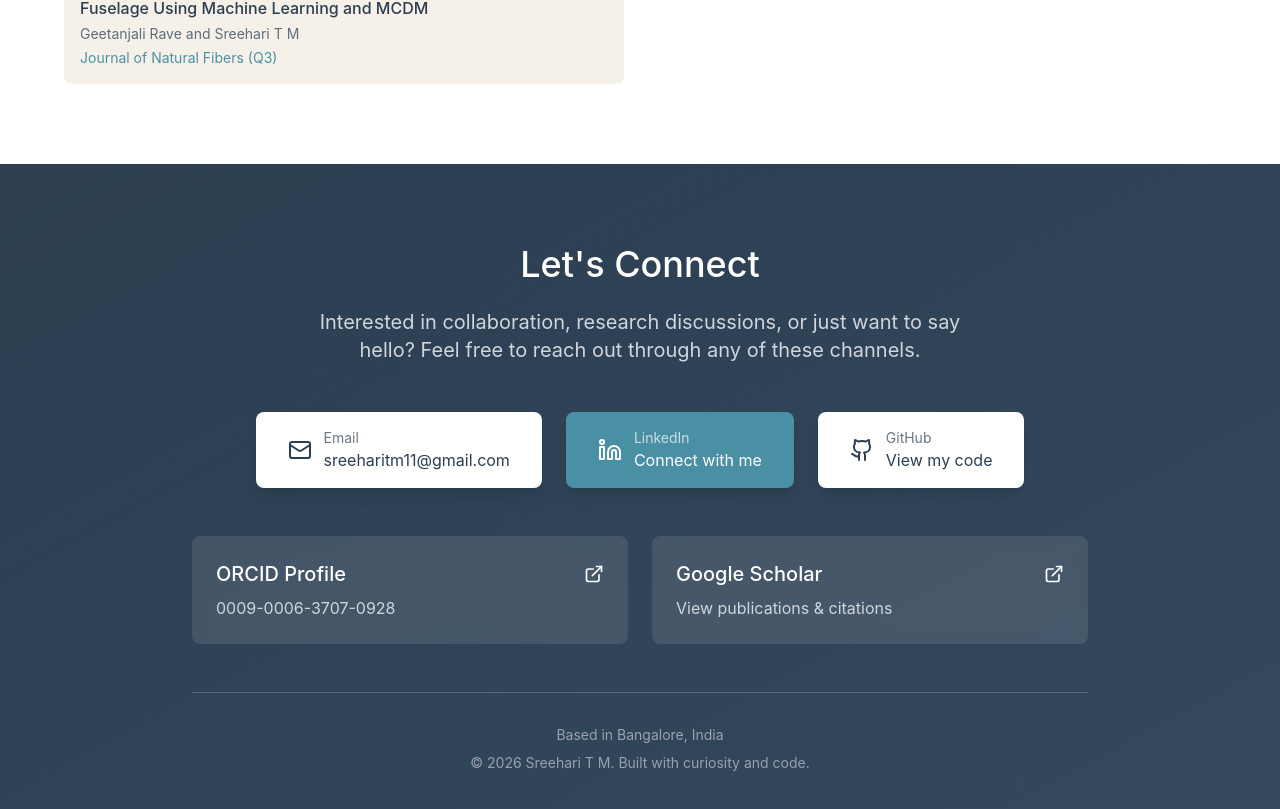
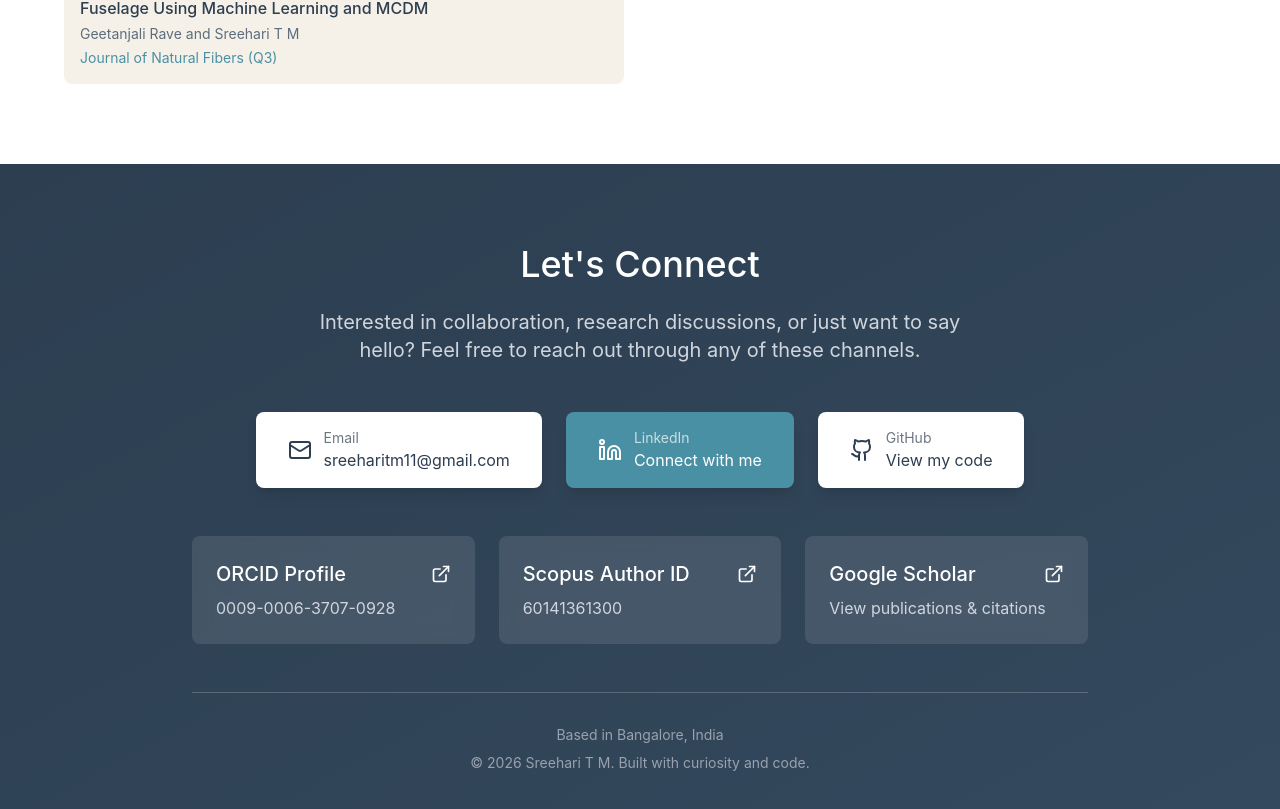
Before and after one commit to sreeharitm11/sreehari-academic-research-portfolio, a React (Vite) app: page / in a window 1280 px wide. Shown: the part 8010-8819 px from the top of the page. Built offline with nearby package versions, Linux system fonts and the light colour scheme.

Commit message:
Add Scopus author profile link

```diff
--- a/app/components/Contact.tsx
+++ b/app/components/Contact.tsx
@@ -59,7 +59,7 @@ export function Contact() {
             </motion.a>
           </div>
 
-          <div className="grid md:grid-cols-2 gap-6 text-left">
+          <div className="grid md:grid-cols-2 lg:grid-cols-3 gap-6 text-left">
             <motion.a
               href="https://orcid.org/0009-0006-3707-0928"
               target="_blank"
@@ -72,6 +72,20 @@ export function Contact() {
                 <ExternalLink className="w-5 h-5" />
               </div>
               <p className="text-gray-300">0009-0006-3707-0928</p>
+            </motion.a>
+
+            <motion.a
+              href="https://www.scopus.com/authid/detail.uri?authorId=60141361300"
+              target="_blank"
+              rel="noopener noreferrer"
+              whileHover={{ y: -5 }}
+              className="bg-white/10 backdrop-blur-sm p-6 rounded-lg text-white hover:bg-white/20 transition-all"
+            >
+              <div className="flex items-center justify-between mb-2">
+                <h3 className="text-xl">Scopus Author ID</h3>
+                <ExternalLink className="w-5 h-5" />
+              </div>
+              <p className="text-gray-300">60141361300</p>
             </motion.a>
 
             <motion.a
```
